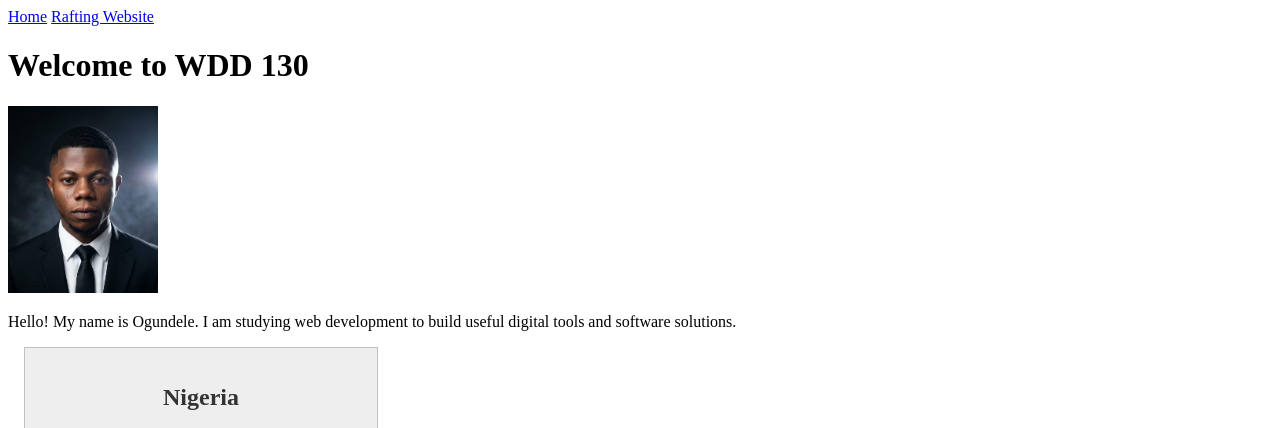
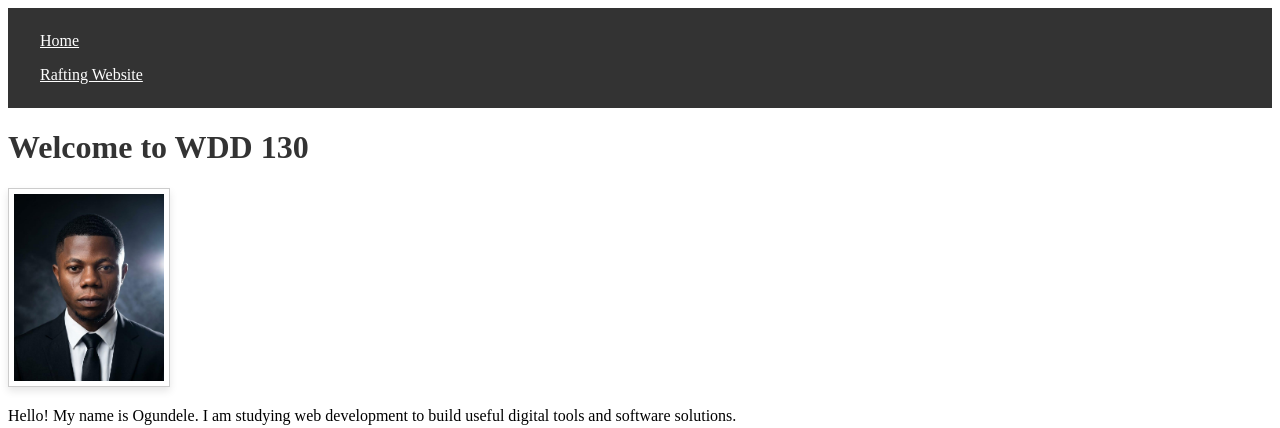
Before and after one commit to Ogundeleabiodun/wdd130, a plain HTML site: page index.html in a window 1280 px wide. Shown: the top 428 px of the page. Drawn offline with Linux system fonts and the light colour scheme; files whose address does not match are found by name.

Commit message:
Refactor styles and add navigation styles
Added new styles for navigation and enhanced existing styles.

```diff
--- a/styles/styles.css
+++ b/styles/styles.css
@@ -1,5 +1,20 @@
 p {
   padding: 0;
+}
+
+nav {
+  background-color: #333;
+  padding: 1rem;
+}
+
+nav a {
+  color: #fff;
+  padding: 0.5rem 1rem;
+  display: block;
+}
+
+h1 {
+  color: #333;
 }
 
 main {
@@ -9,6 +24,9 @@
 main img {
   width: 150px;
   height: auto;
+  border: 1px solid #ccc;
+  padding: 5px;
+  box-shadow: 0 4px 8px rgba(0, 0, 0, 0.1);
 }
 
 aside {
```
